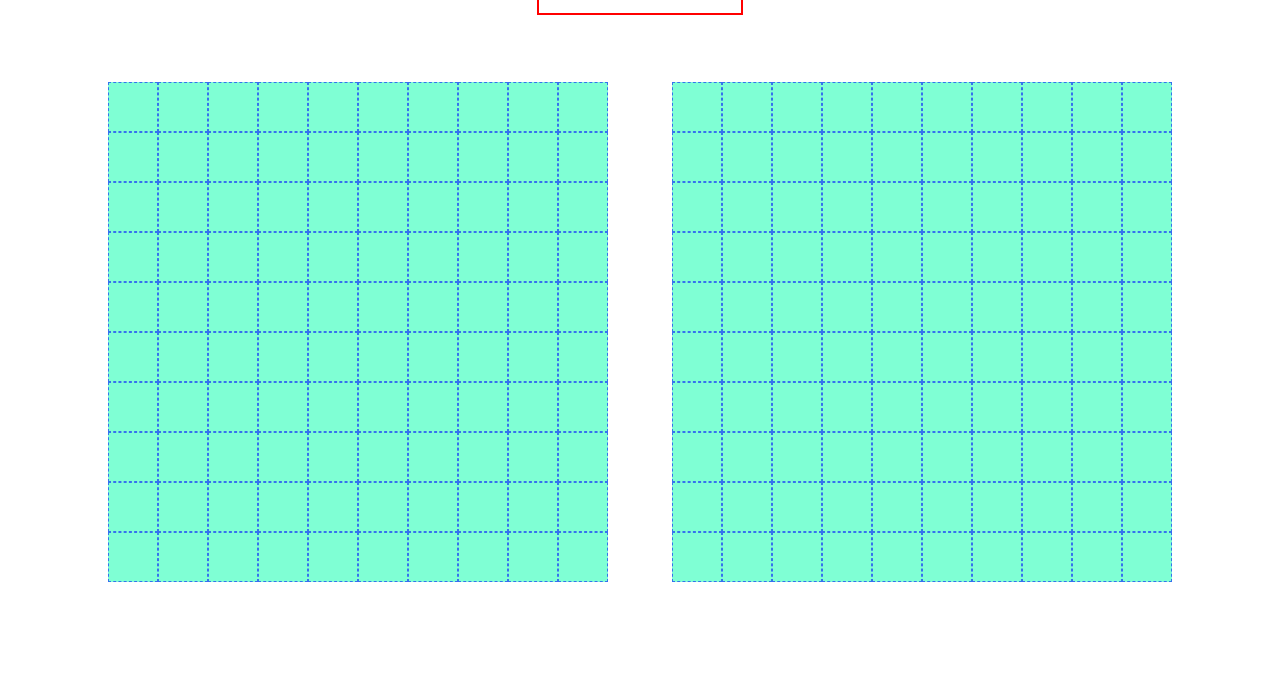
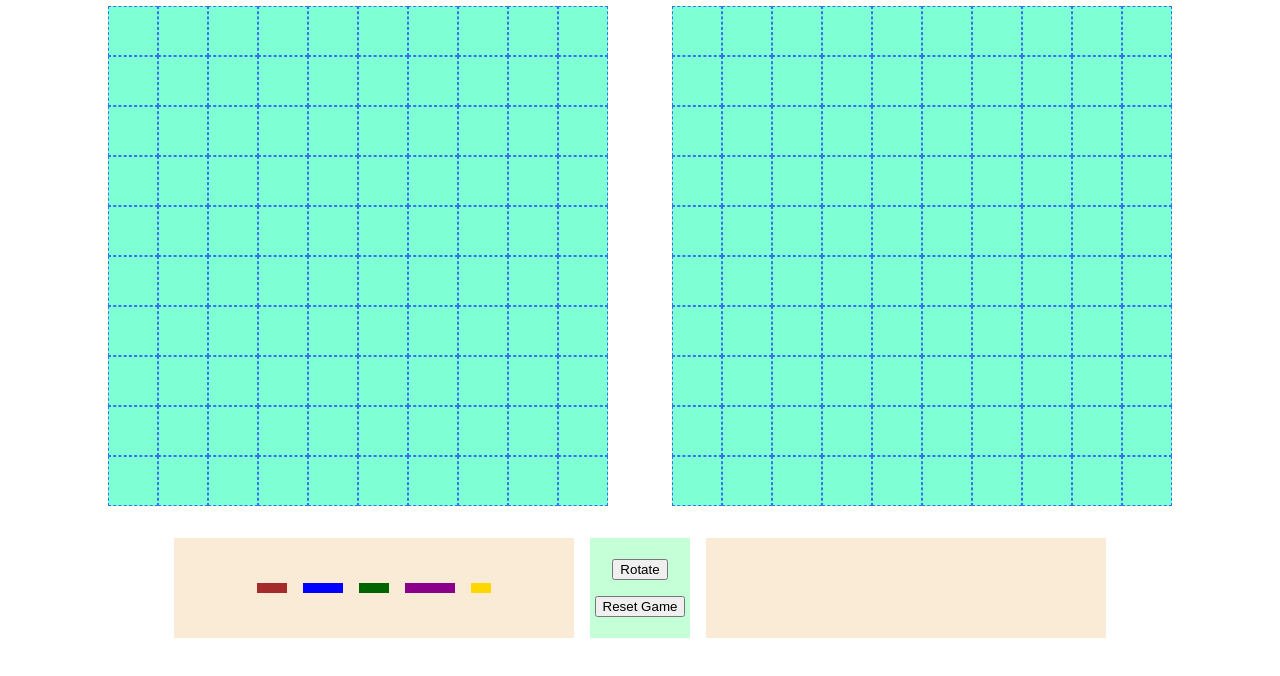
Before and after one commit to maxitomix/TOP_Battleships2, a website built with webpack: page dist/index.html in a window 1280 px wide. Shown: the part 136-812 px from the top of the page. Built offline with Linux system fonts and the light colour scheme.

Commit message:
roster rotate and drag

```diff
--- a/src/index.js
+++ b/src/index.js
@@ -3,8 +3,15 @@ import { component } from './component.js';
 import { Ship } from './ships.js';
 import { Gameboard, displayBoard } from './gameboard.js';
 
+
 //-------------------
 
+
+
+
+
+
+//-------------------
 const container = document.getElementsByClassName('container')[0]
 
 let destroyerP1 = new Ship('destroyerP1', 3)
@@ -22,3 +29,42 @@ displayBoard(player1.board)
 displayBoard(player2.board)
 
 console.log(destroyerP1.name)
+
+//-------------------
+
+let rosterAngle = '0deg'
+
+const roster = document.getElementsByClassName('roster-area')[0];
+const rosterShips = Array.from(roster.children)
+
+
+const rotateBtn = document.getElementById('rotate');
+rotateBtn.addEventListener('click', rotate)
+
+function rotate(){
+    // const roster = document.getElementsByClassName('roster-area')[0];
+    // const rosterShips = Array.from(roster.children)
+    rosterAngle ===  '0deg'? rosterAngle = '90deg': rosterAngle = '0deg'
+    rosterShips.forEach(rostership => {
+        rostership.style.transform = `rotate(${rosterAngle})`;
+        rostership.dataset.rosterAngle = rosterAngle;
+    })
+
+}
+
+rosterShips.forEach(rostership => {
+    rostership.addEventListener('dragstart',dragShipStart)
+})
+
+rosterShips.forEach(rostership => {
+    rostership.addEventListener('dragend',dragShipEnd)
+})
+
+
+function dragShipStart(){
+    console.log('drag-start')
+  }
+
+function dragShipEnd(){
+    console.log('drag-end')
+}
--- a/src/ships.js
+++ b/src/ships.js
@@ -14,4 +14,7 @@ function Ship(name, length){
     }
 }
 
+
+
+
 export  { Ship};
--- a/src/style.css
+++ b/src/style.css
@@ -7,7 +7,7 @@
 }
 
 body{
-    height: 100dvh;
+    height: 100%;
     display: flex;
     flex-direction: column;
     align-items: center;
@@ -20,7 +20,7 @@ body{
     display: grid;
     grid-template-columns: repeat(10, 1fr);
     grid-template-rows: repeat(10, 1fr);
-    margin-bottom: 3rem;
+
     background-color: aquamarine;
 
     .miss{
@@ -43,3 +43,82 @@ body{
     justify-content: center;
     border: 1px dashed rgba(0, 13, 255, 0.58);
 }
+
+.roster{
+
+    display: flex;
+    justify-content: space-between;
+    margin: 1rem;
+    gap: 1rem;
+
+
+}
+
+
+.roster .roster-area{
+    width: 400px;
+    height: 100px;
+    background-color:antiquewhite;
+    display: flex;
+    /* flex-direction: column; */
+    align-items: center;
+    justify-content: center;
+    gap: 1rem;
+}
+
+.roster .controls{
+    width: 100px;
+    height: 100px;
+    background-color: rgb(196, 255, 215);
+    display: flex;
+    flex-direction: column;
+    align-items: center;
+    justify-content: center;
+    gap: 1rem;
+}
+
+
+
+.destroyer-roster{
+    width: 30px;
+    height: 10px;
+}
+
+.destroyer{
+    background-color: brown
+}
+
+.battleship-roster{
+    width: 40px;
+    height: 10px;
+}
+
+.battleship{
+    background-color:blue
+}
+
+.submarine-roster{
+    width: 30px;
+    height: 10px;
+}
+
+.submarine{
+    background-color:darkgreen
+}
+.carrier-roster{
+    width: 50px;
+    height: 10px;
+}
+
+.carrier{
+    background-color:darkmagenta
+}
+
+.tug-roster{
+    width: 20px;
+    height: 10px;
+}
+
+.tug{
+    background-color:gold
+}
```
Also changed, not shown: dist/index.html, dist/main.js, 1 other file.
